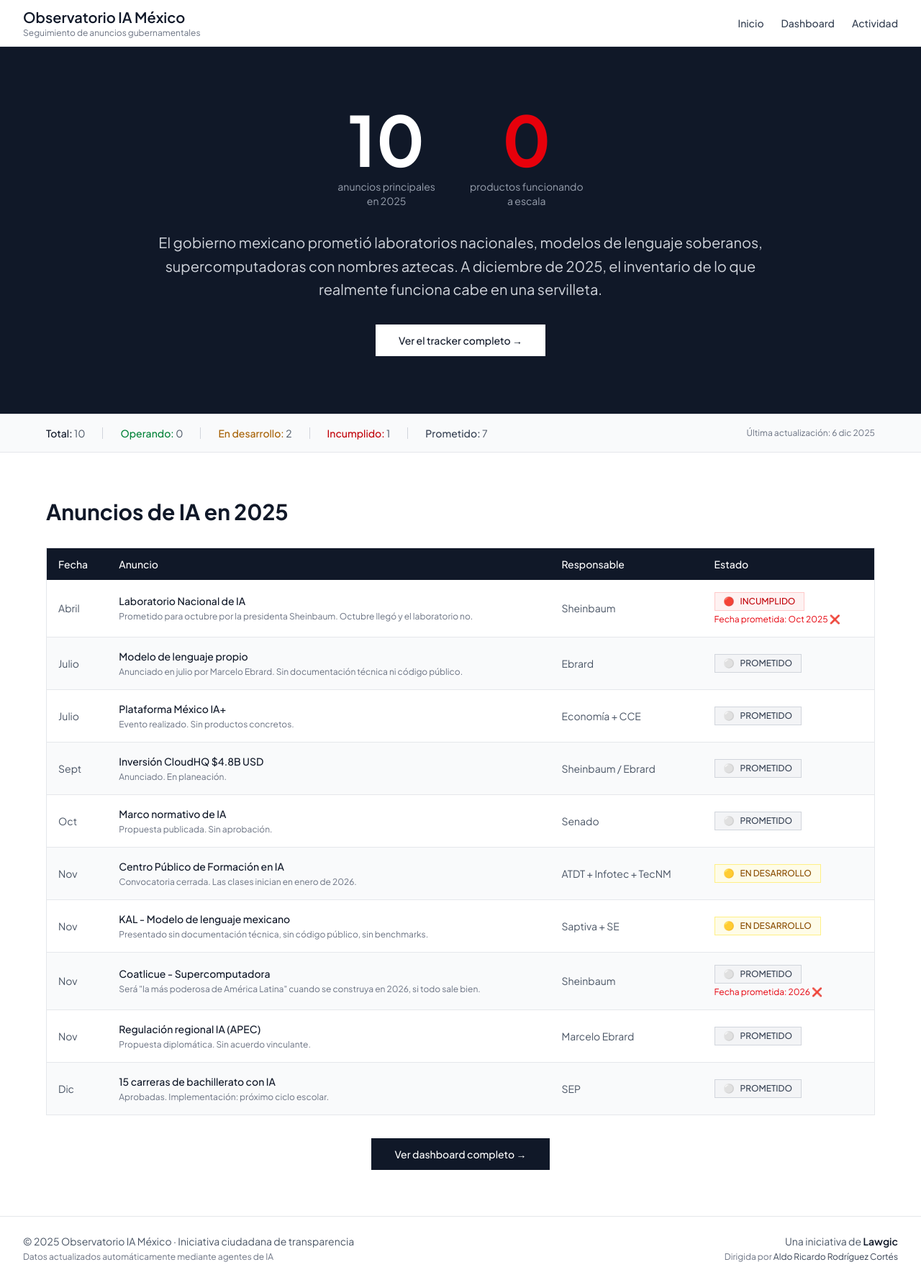
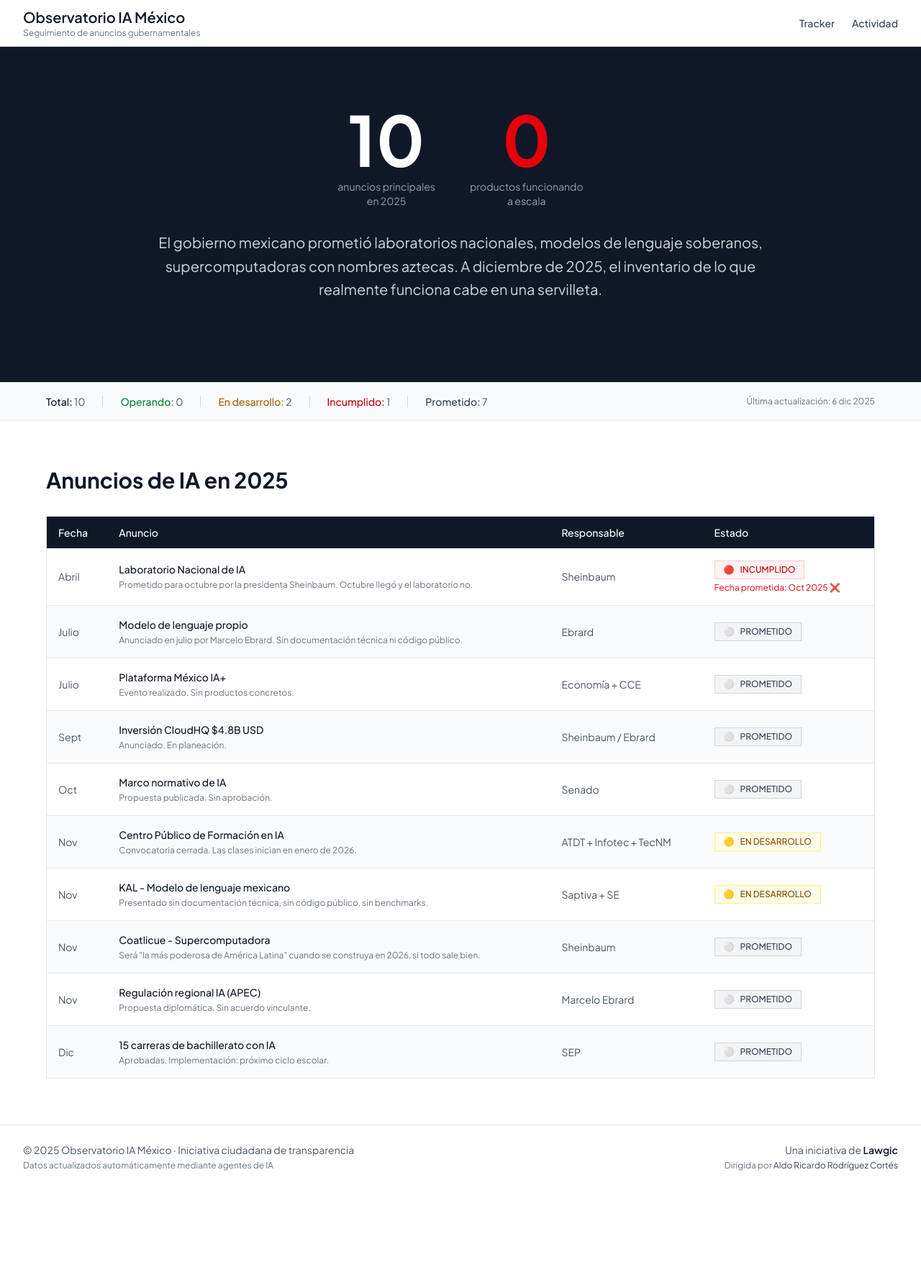
Before and after one commit to ritchiero/observatorio-ia-mexico, a Next.js app: page / in a window 1280 px wide. Shown: the whole page at 72% size. After the commit the page ends 1652 px from the top, so only its background shows below. Built offline with nearby package versions, Linux system fonts and the light colour scheme.

Commit message:
Simplificar header, eliminar botones redundantes y corregir Coatlicue

```diff
--- a/app/page.tsx
+++ b/app/page.tsx
@@ -66,8 +66,6 @@
       responsable: 'Sheinbaum',
       status: 'prometido',
       statusLabel: 'PROMETIDO',
-      fechaPrometida: '2026',
-      cumplida: false,
       detalle: 'Será "la más poderosa de América Latina" cuando se construya en 2026, si todo sale bien.',
     },
     {
@@ -141,14 +139,7 @@
             realmente funciona cabe en una servilleta.
           </p>
 
-          <div className="text-center">
-            <Link
-              href="/dashboard"
-              className="inline-block bg-white text-gray-900 px-8 py-3 text-sm font-medium hover:bg-gray-100 transition-colors"
-            >
-              Ver el tracker completo →
-            </Link>
-          </div>
+
         </div>
       </section>
 
@@ -235,14 +226,7 @@
             </table>
           </div>
 
-          <div className="mt-8 text-center">
-            <Link
-              href="/dashboard"
-              className="inline-block bg-gray-900 text-white px-8 py-3 text-sm font-medium hover:bg-gray-800 transition-colors"
-            >
-              Ver dashboard completo →
-            </Link>
-          </div>
+
         </div>
       </section>
     </div>
--- a/components/Header.tsx
+++ b/components/Header.tsx
@@ -21,13 +21,7 @@
               href="/"
               className="text-sm font-medium text-gray-700 hover:text-gray-900 transition-colors"
             >
-              Inicio
-            </Link>
-            <Link
-              href="/dashboard"
-              className="text-sm font-medium text-gray-700 hover:text-gray-900 transition-colors"
-            >
-              Dashboard
+              Tracker
             </Link>
             <Link
               href="/actividad"
```
